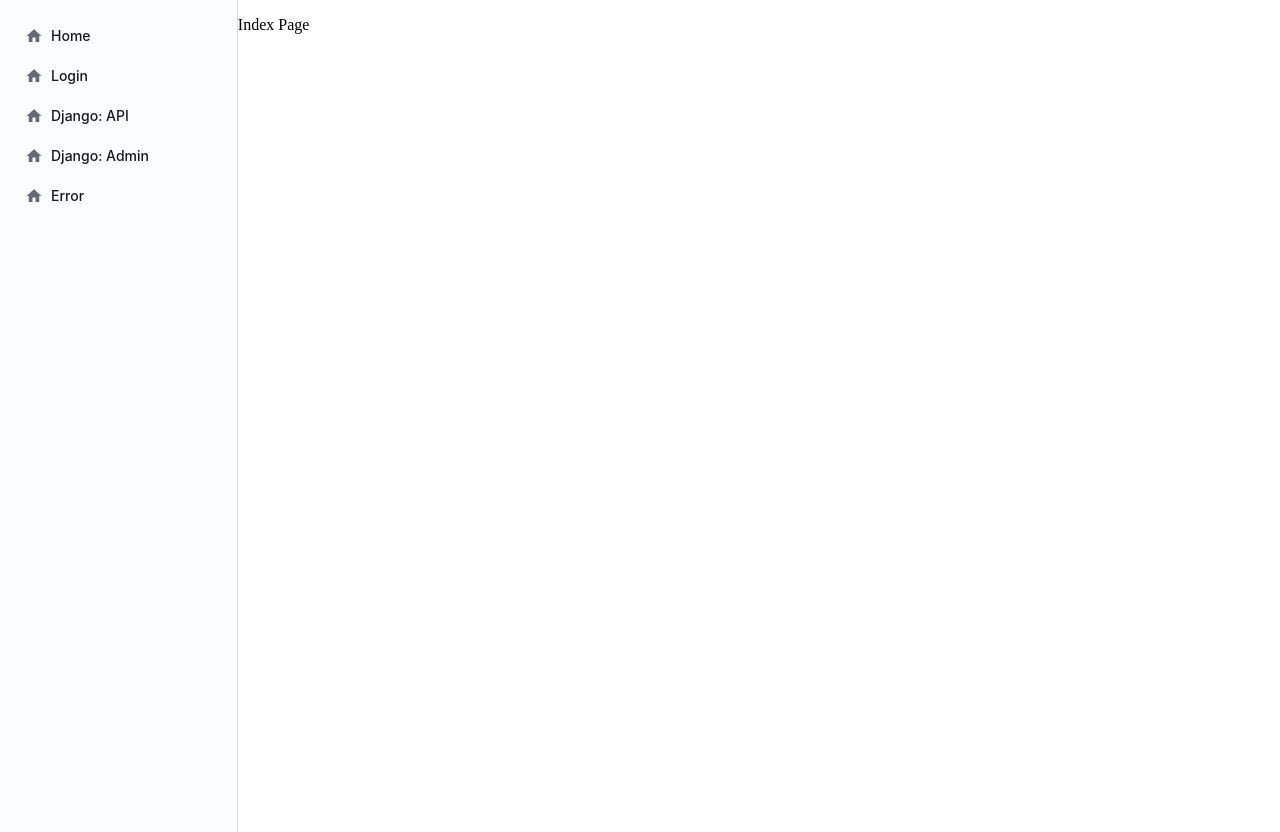
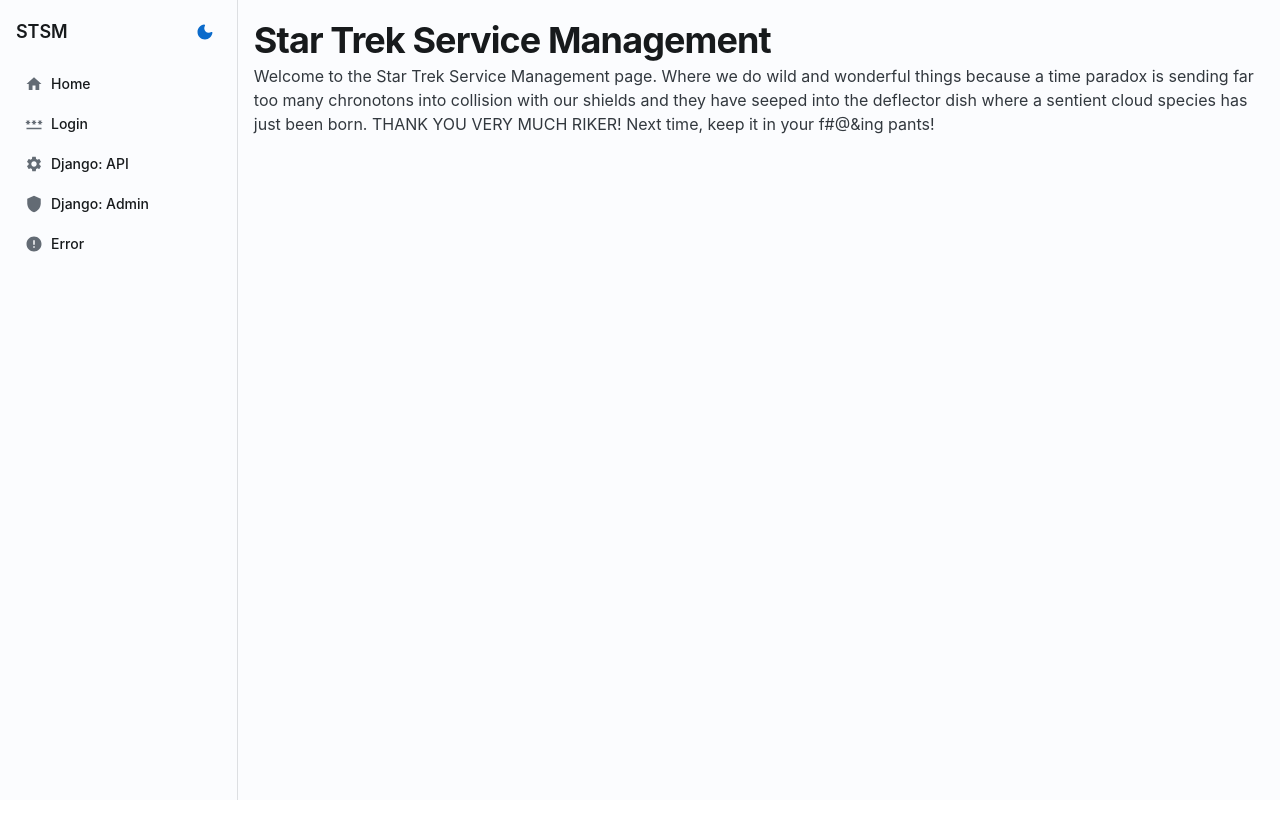
Before and after one commit to killeand/django-learning, a React (Vite) app in the folder frontend/: page / in a window 1280 px wide. After the commit the page ends 800 px from the top, so only its background shows below. Built offline with nearby package versions, Linux system fonts and the light colour scheme.

Commit message:
Doing a bit more conversion. Given test site a funny concept.

```diff
--- a/frontend/src/components/Application.jsx
+++ b/frontend/src/components/Application.jsx
@@ -2,29 +2,39 @@
 import { useContext } from "react";
 import UserContext from "./UserContext";
 import Calls from '@/pages/Calls';
-import Login from '@/pages/Login';
-import Logout from '@/pages/Logout';
+import SiteIndex from '@/pages/Index';
+import Login from '@/pages/auth/Login';
+import Logout from '@/pages/auth/Logout';
 
-import HomeIcon from '@mui/icons-material/Home';
-import { Sheet, Box, List, ListItem, ListItemButton, ListItemContent, Typography as T } from "@mui/joy";
+import { Home, Password, Lock, Phone, Settings, Shield, Error, DarkModeRounded, LightMode } from "@mui/icons-material";
+import { Sheet, Box, List, ListItem, ListItemButton, ListItemContent, Typography as T, IconButton } from "@mui/joy";
+import { useColorScheme } from "@mui/joy";
 
 export default function Application() {
     const context = useContext(UserContext);
+    const { mode, setMode } = useColorScheme();
+    const ActiveIcon = (mode === "light") ? DarkModeRounded : LightMode;
 
     const URLS = [
-        { path: "/", index: true, name: "Home", authed: false, always: true, component: (<p>Index Page</p>) },
-        { path: "/login", index: false, name: "Login", authed: false, always: false, component: (<Login />) },
-        { path: "/logout", index: false, name: "Logout", authed: true, always: false, component: (<Logout />) },
-        { path: "/calls", index: false, name: "API Calls", authed: true, always: false, component: (<Calls />) },
-        { path: "/api", index: false, name: "Django: API", authed: false, always: true, component: null },
-        { path: "/admin", index: false, name: "Django: Admin", authed: false, always: true, component: null },
-        { path: "/errored", index: false, name: "Error", authed: false, always: true, component: null },
+        { path: "/", index: true, name: "Home", authed: false, always: true, component: (<SiteIndex />), icon: Home },
+        { path: "/login", index: false, name: "Login", authed: false, always: false, component: (<Login />), icon: Password },
+        { path: "/logout", index: false, name: "Logout", authed: true, always: false, component: (<Logout />), icon: Lock },
+        { path: "/calls", index: false, name: "API Calls", authed: true, always: false, component: (<Calls />), icon: Phone },
+        { path: "/api", index: false, name: "Django: API", authed: false, always: true, component: null, icon: Settings },
+        { path: "/admin", index: false, name: "Django: Admin", authed: false, always: true, component: null, icon: Shield },
+        { path: "/errored", index: false, name: "Error", authed: false, always: true, component: null, icon: Error },
     ];
 
     return (
         <BrowserRouter>
-            <Sheet component="header" sx={{height:'100dvh', width:'16%', top:0, p:2, flexShrink:0, display:'flex', flexDirection:'column', gap:2, borderRight:'1px solid',borderColor:'divider'}}>
-                <Box component="nav" sx={{minHeight:0,overflow:'hidden auto',flexGrow:1,display:'flex',flexDirection:'column'}}>
+            <Sheet component="header" sx={{width:'16%', top:0, p:2, flexShrink:0, display:'flex', flexDirection:'column', gap:2, borderRight:'1px solid',borderColor:'divider'}}>
+                <Box sx={{ display: 'flex', gap: 1, alignItems: 'center' }}>
+                    <T level="title-lg" sx={{ flexGrow: 1 }}>STSM</T>
+                    <IconButton size="sm" color={(mode==="light")?"primary":"neutral"}  onClick={()=>setMode((mode==="light")?"dark":"light")}>
+                        <ActiveIcon />
+                    </IconButton>
+                </Box>
+                <Box component="nav" sx={{ minHeight: 0, overflow: 'hidden auto', flexGrow: 1, display: 'flex', flexDirection: 'column' }}>
                     <List size="sm" sx={{gap:1,'--List-nestedInsetStart':'30px','--ListItem-radius':(theme) => theme.vars.radius.sm}}>
                         {URLS.map((item, index) => {
                             let comp = (item.component == null) ? "a" : Link;
@@ -34,7 +44,7 @@
                                 return (
                                     <ListItem key={`nav-${index}-${item.name}`} component={comp} {...path} sx={{'&:hover':{textDecoration:'none'}}}>
                                         <ListItemButton>
-                                            <HomeIcon />
+                                            <item.icon />
                                             <ListItemContent>
                                                 <T level="title-sm">{item.name}</T>
                                             </ListItemContent>
@@ -45,7 +55,7 @@
                     </List>
                 </Box>
             </Sheet>
-            <main>
+            <Sheet component="main" sx={{flexGrow:1}}>
                 <Routes>
                     {URLS.map((item, index) => {
                         let addindex = {};
@@ -57,7 +67,7 @@
                     <Route path="/404" element={<div></div>} />
                     <Route path="*" element={<Navigate to="/404" />} />
                 </Routes>
-            </main>
+            </Sheet>
         </BrowserRouter>
     );
 }
--- /dev/null
+++ b/frontend/src/pages/Index.jsx
@@ -0,0 +1,10 @@
+import { Box, Typography as T } from '@mui/joy';
+
+export default function Page() {
+    return (
+        <Box sx={{p:2}}>
+            <T level="h1">Star Trek Service Management</T>
+            <T level="body-md">Welcome to the Star Trek Service Management page. Where we do wild and wonderful things because a time paradox is sending far too many chronotons into collision with our shields and they have seeped into the deflector dish where a sentient cloud species has just been born. THANK YOU VERY MUCH RIKER! Next time, keep it in your f#@&ing pants!</T>
+        </Box>
+    );
+}
```
Also changed, not shown: frontend/src/pages/auth/Login.jsx (renamed from frontend/src/pages/Login.jsx), frontend/src/pages/auth/Logout.jsx (renamed from frontend/src/pages/Logout.jsx).
